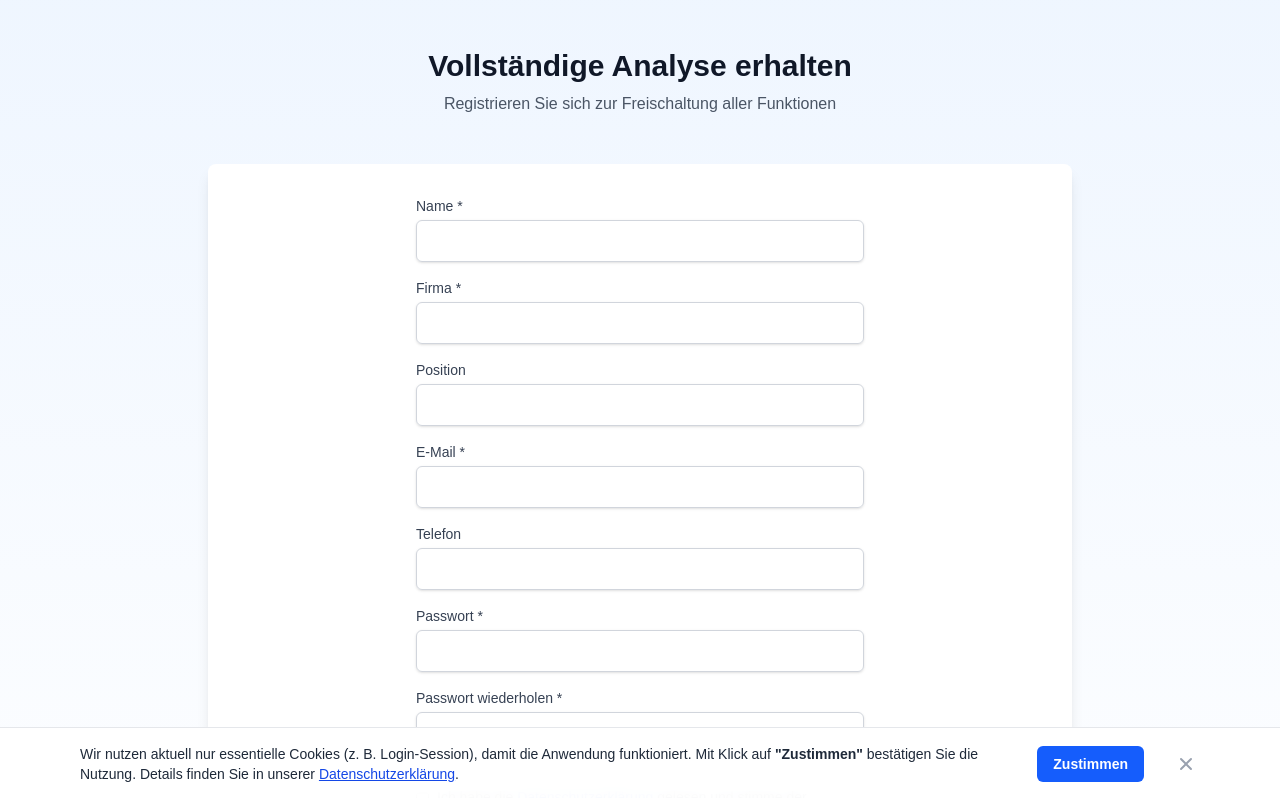
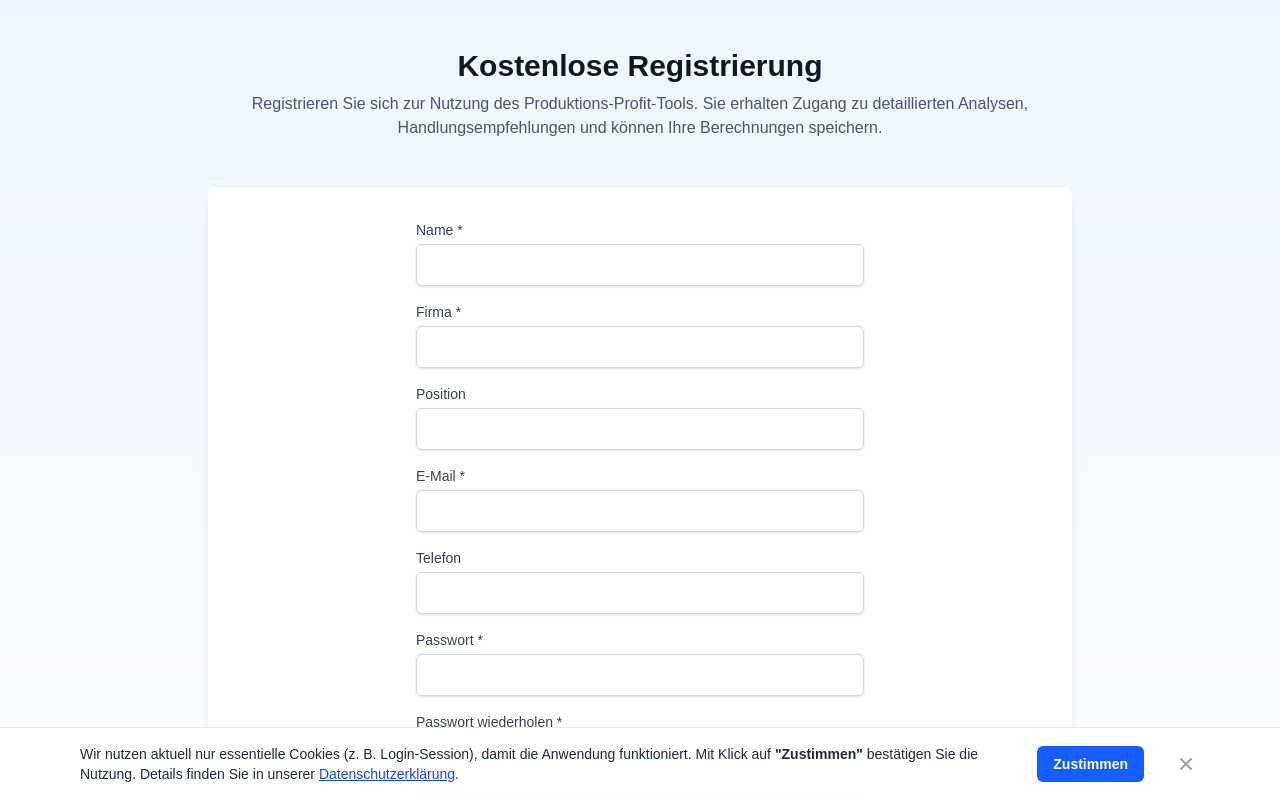
Before and after one commit to carlfruehling/Production-Profit-Tool, a Next.js app: page /register in a window 1280 px wide. Shown: the top 798 px of the page. Built offline with nearby package versions, Linux system fonts and the light colour scheme.

Commit message:
Update landing and register page content

```diff
--- a/src/app/page.tsx
+++ b/src/app/page.tsx
@@ -61,14 +61,14 @@ export default function Home() {
             <div className="text-3xl mb-2">🔒</div>
             <h4 className="font-semibold text-gray-900 mb-2">Strukturierter Workflow</h4>
             <p className="text-sm text-gray-600">
-              Login oder Registrierung und danach direkter Zugriff auf das Tool.
+              Speichern Sie Ihre Berechnungen ab und vergleichen Sie verschiedene Szenarien.
             </p>
           </div>
         </div>
 
         <div className="bg-white rounded-lg border border-gray-200 p-6 text-center">
           <p className="text-gray-700 mb-4">
-            Starten Sie mit Ihrem Zugang und öffnen Sie danach das Tool.
+            Starten Sie mit Ihrem kostenlosen Zugang und öffnen Sie danach das Tool.
           </p>
           <Link
             href="/auth"
--- a/src/app/register/page.tsx
+++ b/src/app/register/page.tsx
@@ -12,10 +12,11 @@ export default function RegisterPage() {
       <div className="max-w-4xl mx-auto px-4">
         <div className="text-center mb-12">
           <h1 className="text-3xl font-bold text-gray-900 mb-2">
-            Vollständige Analyse erhalten
+            Kostenlose Registrierung
           </h1>
           <p className="text-gray-600">
-            Registrieren Sie sich zur Freischaltung aller Funktionen
+            Registrieren Sie sich zur Nutzung des Produktions-Profit-Tools. Sie erhalten Zugang zu detaillierten Analysen,
+            Handlungsempfehlungen und können Ihre Berechnungen speichern.
           </p>
         </div>
 
```
